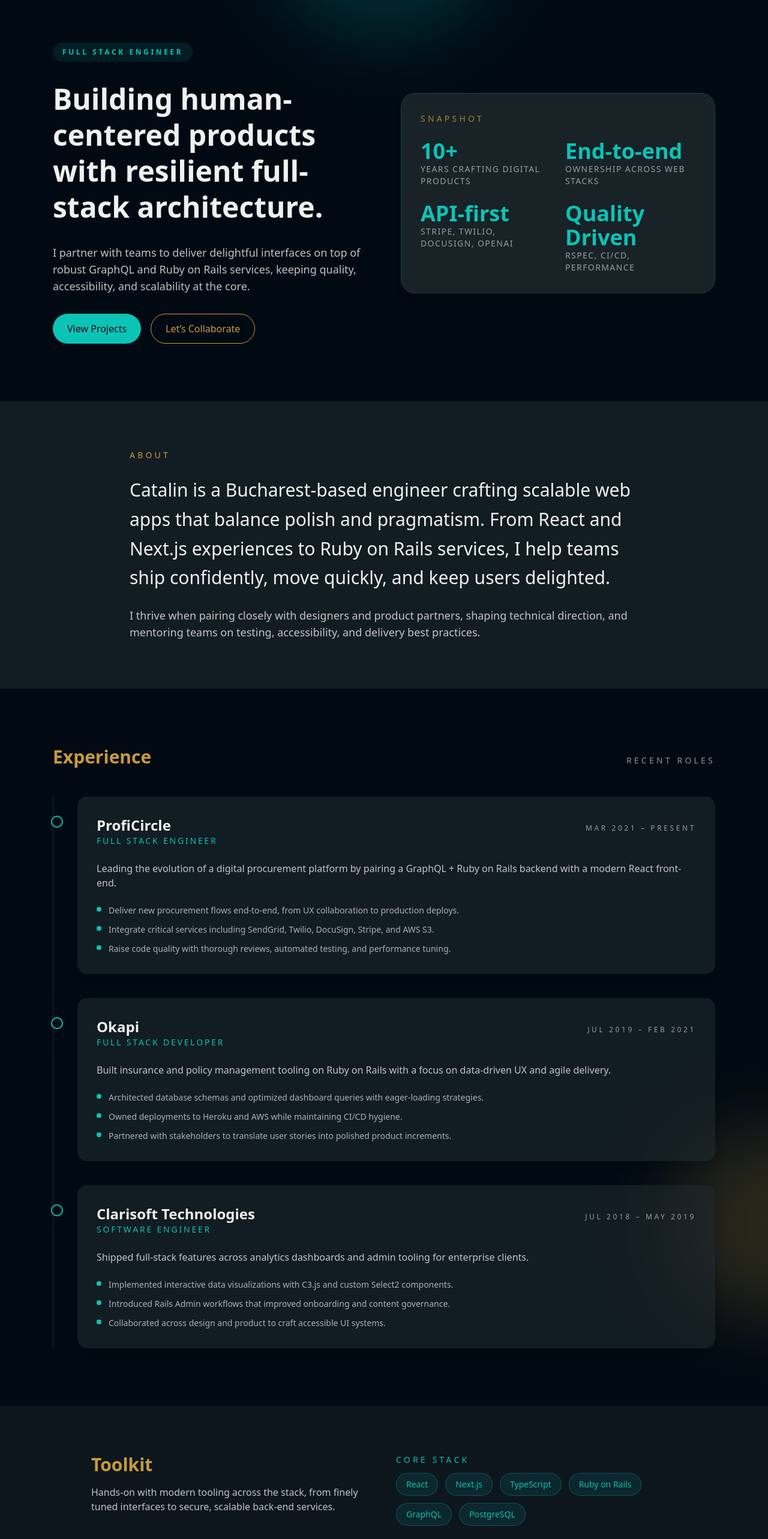
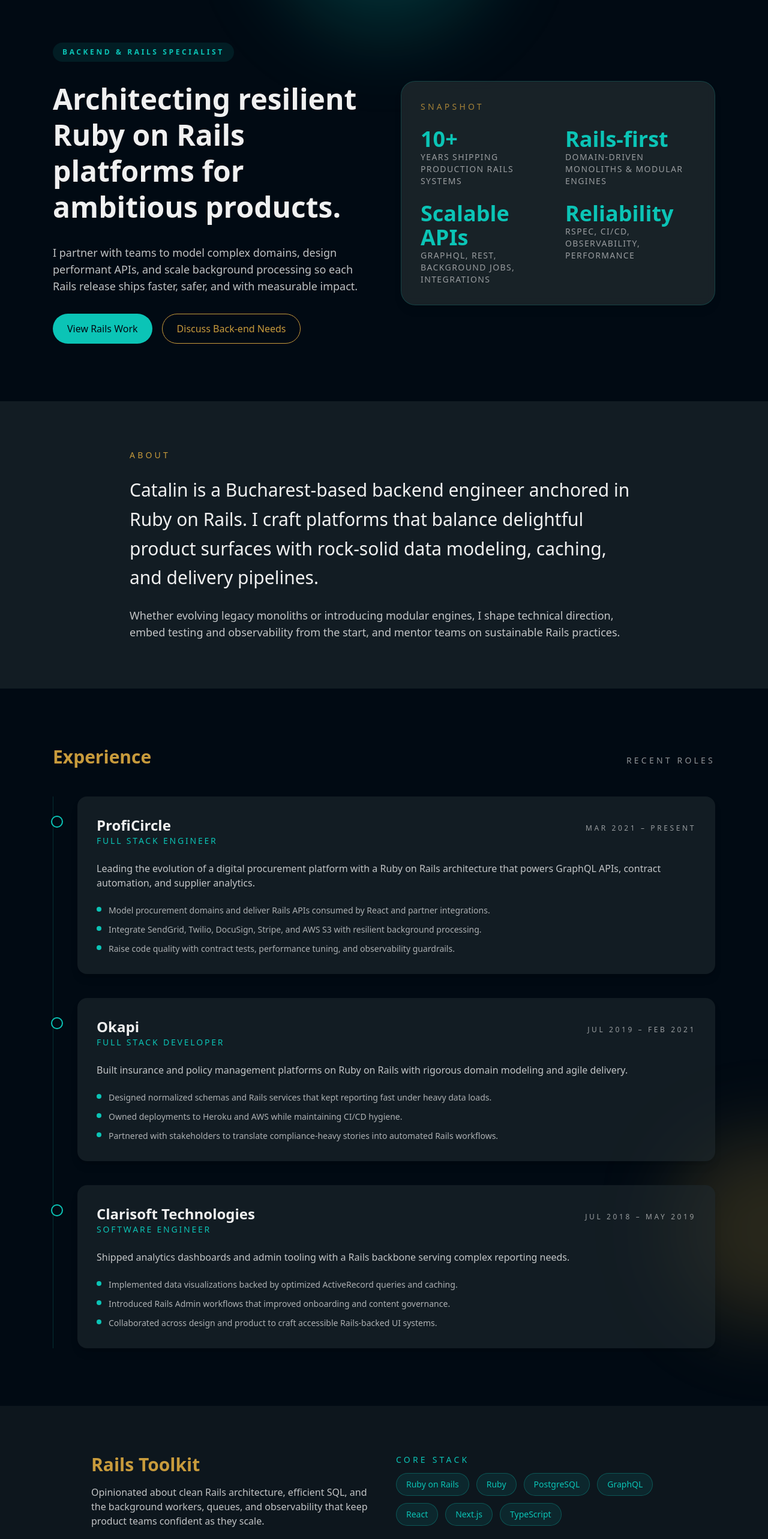
Before and after one commit to catalinstanciu92/portfolio, a React (Vite) app: page / in a window 1280 px wide. Shown: the part 100-2666 px from the top of the page at 60% size. Built offline with nearby package versions, Linux system fonts and the light colour scheme.

Commit message:
a few changes

```diff
--- a/src/App.tsx
+++ b/src/App.tsx
@@ -4,11 +4,11 @@ const experience = [
     role: "Full Stack Engineer",
     period: "Mar 2021 – Present",
     summary:
-      "Leading the evolution of a digital procurement platform by pairing a GraphQL + Ruby on Rails backend with a modern React front-end.",
+      "Leading the evolution of a digital procurement platform with a Ruby on Rails architecture that powers GraphQL APIs, contract automation, and supplier analytics.",
     highlights: [
-      "Deliver new procurement flows end-to-end, from UX collaboration to production deploys.",
-      "Integrate critical services including SendGrid, Twilio, DocuSign, Stripe, and AWS S3.",
-      "Raise code quality with thorough reviews, automated testing, and performance tuning.",
+      "Model procurement domains and deliver Rails APIs consumed by React and partner integrations.",
+      "Integrate SendGrid, Twilio, DocuSign, Stripe, and AWS S3 with resilient background processing.",
+      "Raise code quality with contract tests, performance tuning, and observability guardrails.",
     ],
   },
   {
@@ -16,11 +16,11 @@ const experience = [
     role: "Full Stack Developer",
     period: "Jul 2019 – Feb 2021",
     summary:
-      "Built insurance and policy management tooling on Ruby on Rails with a focus on data-driven UX and agile delivery.",
+      "Built insurance and policy management platforms on Ruby on Rails with rigorous domain modeling and agile delivery.",
     highlights: [
-      "Architected database schemas and optimized dashboard queries with eager-loading strategies.",
+      "Designed normalized schemas and Rails services that kept reporting fast under heavy data loads.",
       "Owned deployments to Heroku and AWS while maintaining CI/CD hygiene.",
-      "Partnered with stakeholders to translate user stories into polished product increments.",
+      "Partnered with stakeholders to translate compliance-heavy stories into automated Rails workflows.",
     ],
   },
   {
@@ -28,11 +28,11 @@ const experience = [
     role: "Software Engineer",
     period: "Jul 2018 – May 2019",
     summary:
-      "Shipped full-stack features across analytics dashboards and admin tooling for enterprise clients.",
+      "Shipped analytics dashboards and admin tooling with a Rails backbone serving complex reporting needs.",
     highlights: [
-      "Implemented interactive data visualizations with C3.js and custom Select2 components.",
+      "Implemented data visualizations backed by optimized ActiveRecord queries and caching.",
       "Introduced Rails Admin workflows that improved onboarding and content governance.",
-      "Collaborated across design and product to craft accessible UI systems.",
+      "Collaborated across design and product to craft accessible Rails-backed UI systems.",
     ],
   },
 ];
@@ -41,29 +41,29 @@ const projects = [
   {
     name: "ProfiCircle Platform",
     description:
-      "End-to-end fit-out procurement platform that connects buyers with vetted suppliers, complete with digital contracting and quote comparisons.",
+      "Fit-out procurement platform powered by a Rails monolith orchestrating GraphQL APIs, contract workflows, and supplier matching.",
     url: "https://app.proficircle.com",
     stack: ["React", "GraphQL", "Ruby on Rails", "PostgreSQL", "AWS"],
   },
   {
     name: "PlanHero",
     description:
-      "Scheduling and task orchestration suite that centralizes project planning for teams through intuitive dashboards and automation hooks.",
+      "Scheduling suite where a Ruby on Rails core coordinates complex recurring events, billing, and notification pipelines.",
     url: "https://app.planhero.com/signup",
     stack: ["Ruby on Rails", "JavaScript", "Heroku", "Amazon S3"],
   },
   {
     name: "Practice Zebra",
     description:
-      "Marketing analytics portal for dental practices with real-time performance insights and content automation workflows.",
+      "Dental marketing analytics portal driven by Rails services delivering real-time dashboards and automated content workflows.",
     url: "https://practicezebra.com",
     stack: ["Ruby on Rails", "PostgreSQL", "C3.js", "Responsive UI"],
   },
 ];
 
 const skills = {
-  core: ["React", "Next.js", "TypeScript", "Ruby on Rails", "GraphQL", "PostgreSQL"],
-  tooling: ["Apollo Client", "Sidekiq", "RSpec", "AWS", "Stripe", "Twilio", "OpenAI"]
+  core: ["Ruby on Rails", "Ruby", "PostgreSQL", "GraphQL", "React", "Next.js", "TypeScript"],
+  tooling: ["Sidekiq", "RSpec", "AWS", "Stripe", "Twilio", "OpenAI", "Apollo Client"]
 };
 
 function App() {
@@ -95,26 +95,26 @@ function App() {
           <section id="hero" className="mx-auto flex max-w-6xl flex-col gap-14 px-6 pb-24 pt-24 md:flex-row md:items-center">
             <div className="flex-1 space-y-8">
               <span className="inline-flex items-center gap-2 rounded-full bg-primary_accent/10 px-4 py-2 text-xs font-semibold uppercase tracking-[0.3em] text-primary_accent">
-                Full Stack Engineer
+                Backend & Rails Specialist
               </span>
               <h1 className="text-4xl font-semibold leading-tight md:text-5xl">
-                Building human-centered products with resilient full-stack architecture.
+                Architecting resilient Ruby on Rails platforms for ambitious products.
               </h1>
               <p className="max-w-xl text-lg text-text_headings/80">
-                I partner with teams to deliver delightful interfaces on top of robust GraphQL and Ruby on Rails services, keeping quality, accessibility, and scalability at the core.
+                I partner with teams to model complex domains, design performant APIs, and scale background processing so each Rails release ships faster, safer, and with measurable impact.
               </p>
               <div className="flex flex-wrap gap-4">
                 <a
                   href="#projects"
                   className="inline-flex items-center gap-2 rounded-full bg-primary_accent px-6 py-3 text-background transition hover:bg-primary_accent/80"
                 >
-                  View Projects
+                  View Rails Work
                 </a>
                 <a
                   href="mailto:catalinstanciu@live.com"
                   className="inline-flex items-center gap-2 rounded-full border border-secondary_accent px-6 py-3 text-secondary_accent transition hover:bg-secondary_accent/10"
                 >
-                  Let’s Collaborate
+                  Discuss Back-end Needs
                 </a>
               </div>
             </div>
@@ -124,19 +124,19 @@ function App() {
                 <div className="grid gap-6 md:grid-cols-2">
                   <div>
                     <p className="text-4xl font-semibold text-primary_accent">10+</p>
-                    <p className="text-sm uppercase tracking-widest text-text_headings/60">Years crafting digital products</p>
+                    <p className="text-sm uppercase tracking-widest text-text_headings/60">Years shipping production Rails systems</p>
                   </div>
                   <div>
-                    <p className="text-4xl font-semibold text-primary_accent">End-to-end</p>
-                    <p className="text-sm uppercase tracking-widest text-text_headings/60">Ownership across web stacks</p>
+                    <p className="text-4xl font-semibold text-primary_accent">Rails-first</p>
+                    <p className="text-sm uppercase tracking-widest text-text_headings/60">Domain-driven monoliths & modular engines</p>
                   </div>
                   <div>
-                    <p className="text-4xl font-semibold text-primary_accent">API-first</p>
-                    <p className="text-sm uppercase tracking-widest text-text_headings/60">Stripe, Twilio, DocuSign, OpenAI</p>
+                    <p className="text-4xl font-semibold text-primary_accent">Scalable APIs</p>
+                    <p className="text-sm uppercase tracking-widest text-text_headings/60">GraphQL, REST, background jobs, integrations</p>
                   </div>
                   <div>
-                    <p className="text-4xl font-semibold text-primary_accent">Quality Driven</p>
-                    <p className="text-sm uppercase tracking-widest text-text_headings/60">RSpec, CI/CD, performance</p>
+                    <p className="text-4xl font-semibold text-primary_accent">Reliability</p>
+                    <p className="text-sm uppercase tracking-widest text-text_headings/60">RSpec, CI/CD, observability, performance</p>
                   </div>
                 </div>
               </div>
@@ -147,10 +147,10 @@ function App() {
             <div className="mx-auto max-w-4xl px-6 text-center md:text-left">
               <h2 className="text-sm uppercase tracking-[0.3em] text-secondary_accent">About</h2>
               <p className="mt-6 text-3xl font-light leading-relaxed text-text_headings">
-                Catalin is a Bucharest-based engineer crafting scalable web apps that balance polish and pragmatism. From React and Next.js experiences to Ruby on Rails services, I help teams ship confidently, move quickly, and keep users delighted.
+                Catalin is a Bucharest-based backend engineer anchored in Ruby on Rails. I craft platforms that balance delightful product surfaces with rock-solid data modeling, caching, and delivery pipelines.
               </p>
               <p className="mt-6 text-lg text-text_headings/80">
-                I thrive when pairing closely with designers and product partners, shaping technical direction, and mentoring teams on testing, accessibility, and delivery best practices.
+                Whether evolving legacy monoliths or introducing modular engines, I shape technical direction, embed testing and observability from the start, and mentor teams on sustainable Rails practices.
               </p>
             </div>
           </section>
@@ -188,9 +188,9 @@ function App() {
           <section id="skills" className="bg-panels_cards/40 py-20">
             <div className="mx-auto flex max-w-5xl flex-col gap-10 px-6 md:flex-row">
               <div className="flex-1">
-                <h2 className="text-3xl font-semibold text-secondary_accent">Toolkit</h2>
+                <h2 className="text-3xl font-semibold text-secondary_accent">Rails Toolkit</h2>
                 <p className="mt-4 text-text_headings/80">
-                  Hands-on with modern tooling across the stack, from finely tuned interfaces to secure, scalable back-end services.
+                  Opinionated about clean Rails architecture, efficient SQL, and the background workers, queues, and observability that keep product teams confident as they scale.
                 </p>
               </div>
               <div className="flex flex-1 flex-col gap-6">
@@ -257,9 +257,9 @@ function App() {
 
           <section id="contact" className="bg-panels_cards/50 py-24">
             <div className="mx-auto max-w-4xl px-6 text-center">
-              <h2 className="text-3xl font-semibold text-secondary_accent">Let’s build something remarkable.</h2>
+              <h2 className="text-3xl font-semibold text-secondary_accent">Let’s scale your Rails platform.</h2>
               <p className="mt-6 text-lg text-text_headings/80">
-                Open to collaborations, freelance engagements, or full-time opportunities. Drop me a note and let’s explore how I can help your team.
+                Open to collaborations, freelance engagements, or full-time opportunities focused on backend architecture, migrations, and delivery pipelines.
               </p>
               <div className="mt-10 flex flex-wrap justify-center gap-4">
                 <a
```
